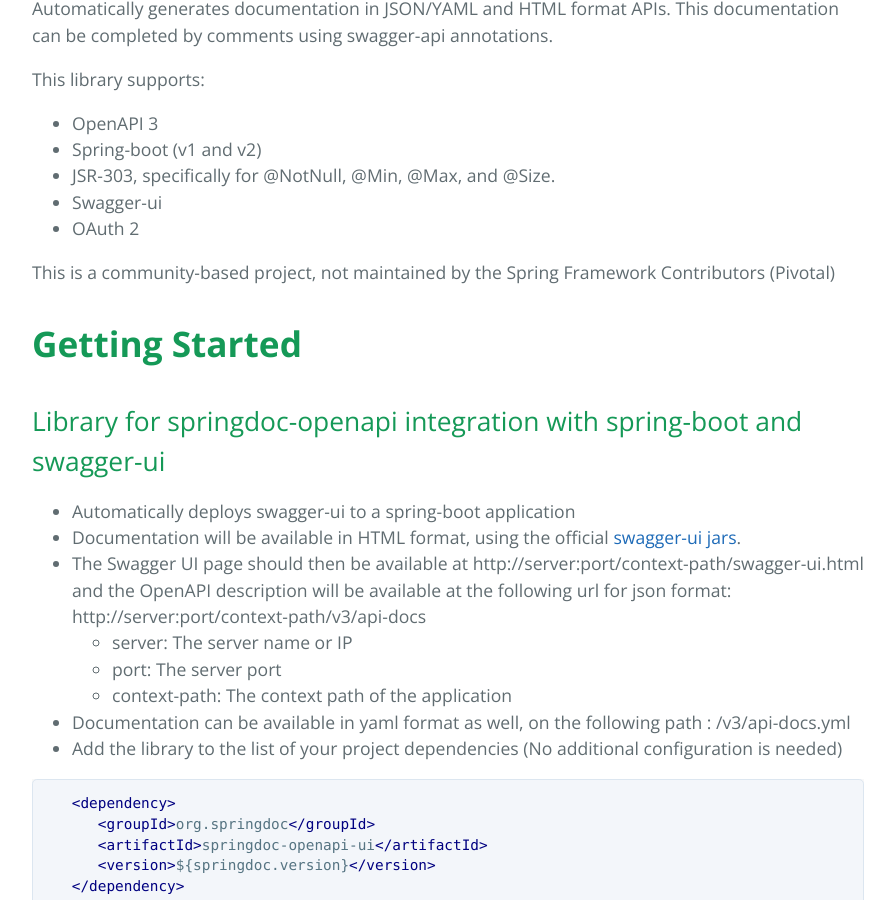
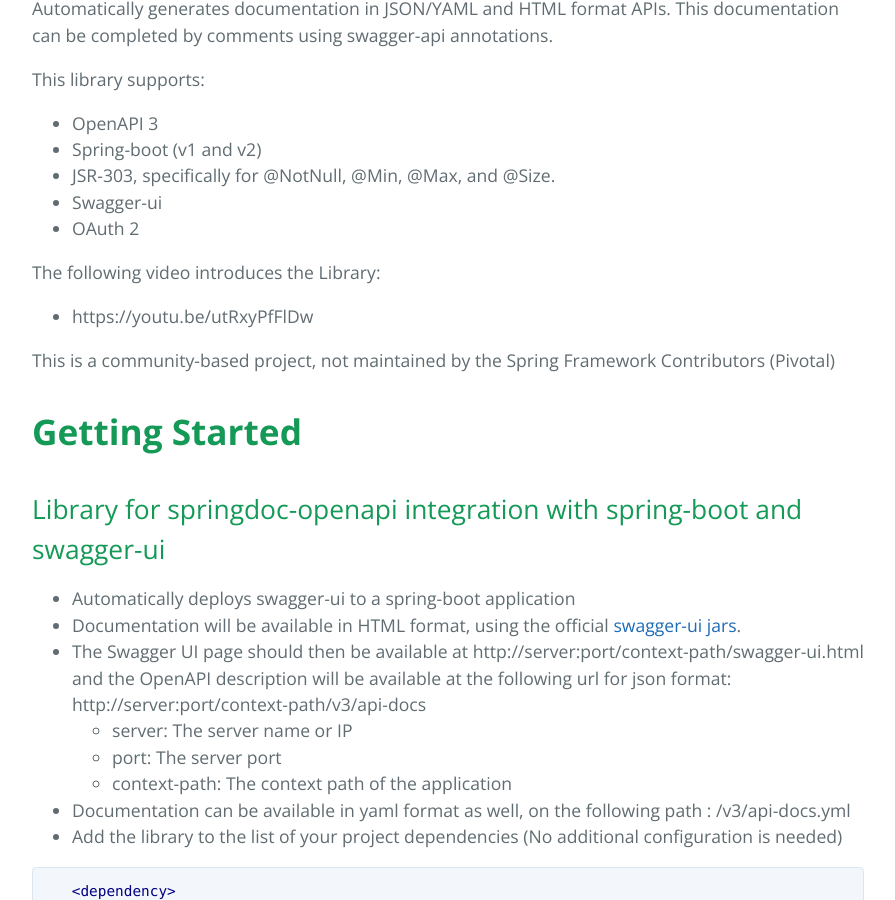
Before and after one commit to springdoc/springdoc.github.io, a Jekyll site: the page built from src/main/resources/index.md, in a window 1280 px wide and 900 px high, scrolled down 642 px. Shown: the whole window, without its empty margins (192-1087 px from the left). Built offline with Jekyll 4.4.1, drawn with Linux system fonts in a browser that asks for light colours.

Commit message:
Update index.md

```diff
--- a/src/main/resources/index.md
+++ b/src/main/resources/index.md
@@ -17,6 +17,10 @@ This library supports:
 *  JSR-303, specifically for @NotNull, @Min, @Max, and @Size.
 *  Swagger-ui
 *  OAuth 2
+
+The following video introduces the Library:
+
+* https://youtu.be/utRxyPfFlDw
 
 This is a community-based project, not maintained by the Spring Framework Contributors (Pivotal)
 
```
